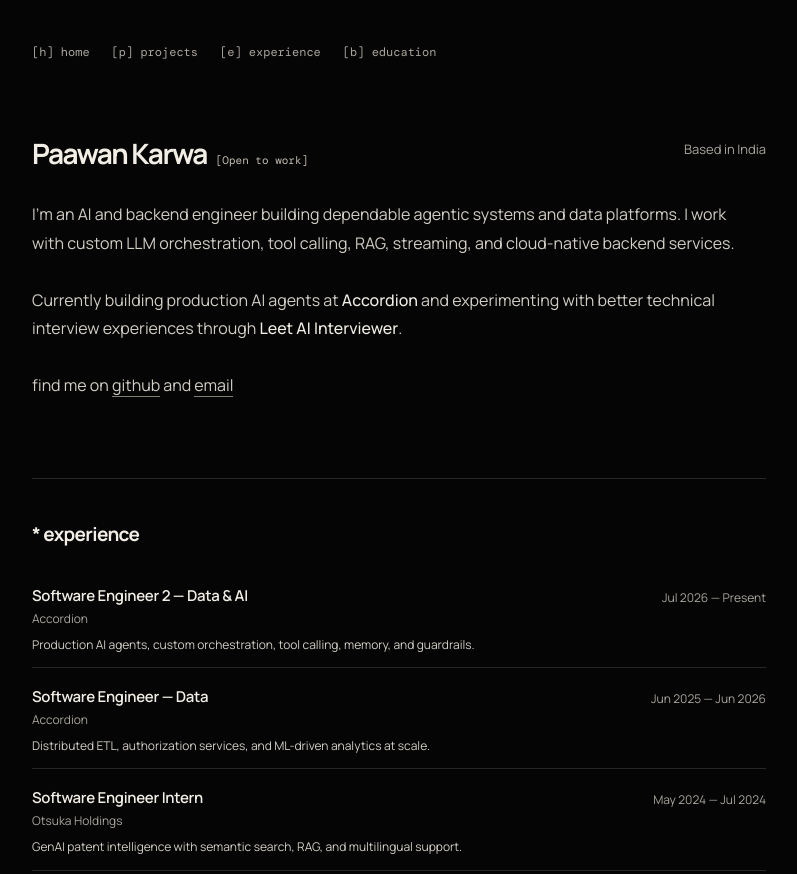
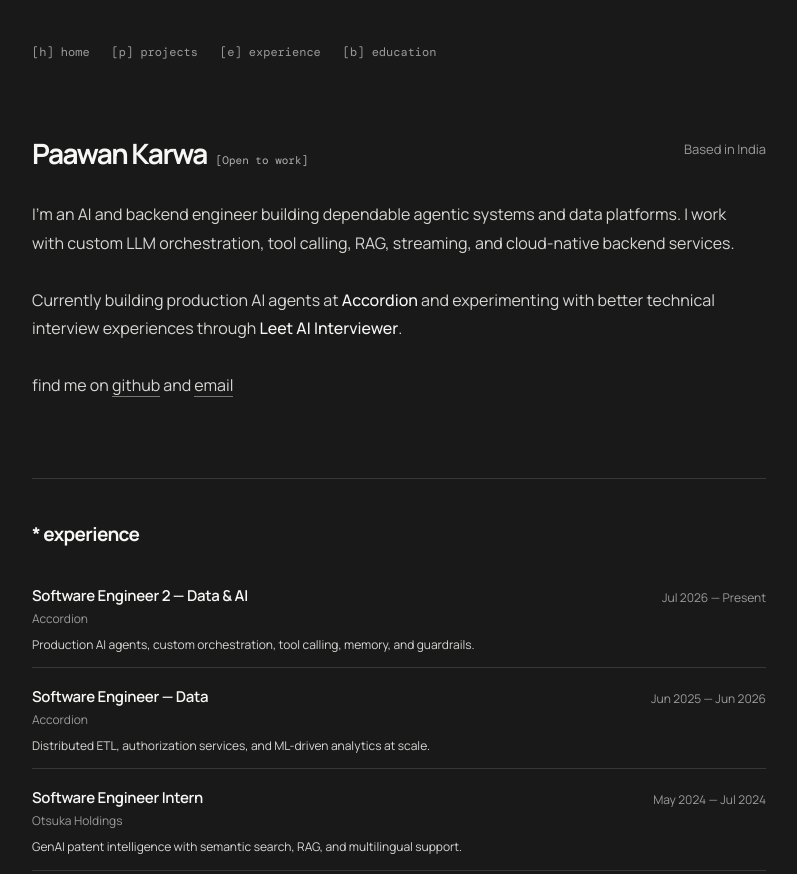
Before and after one commit to karwap22/karwap22.github.io, a plain HTML site: page index.html in a window 1280 px wide. Shown: the top 874 px of the page, without its empty margins (241-1038 px from the left). Drawn offline with nearby package versions, Linux system fonts and the light colour scheme.

Commit message:
Use Notion-inspired gray palette

```diff
--- a/style.css
+++ b/style.css
@@ -1,18 +1,18 @@
-:root { --bg: #050505; --text: #f2eee5; --muted: #aaa59d; --line: #282725; }
+:root { --bg: #191919; --text: #f7f7f5; --muted: #9b9b9b; --line: #373737; }
 * { box-sizing: border-box; }
 html { scroll-behavior: smooth; }
 body { margin: 0; background: var(--bg); color: var(--text); font-family: Manrope, sans-serif; }
-a { color: inherit; text-decoration: none; border-bottom: 1px solid #817d76; }
+a { color: inherit; text-decoration: none; border-bottom: 1px solid #767676; }
 a:hover { color: #fff; border-color: #fff; }
 main { max-width: 790px; margin: 0 auto; padding: 44px 28px 30px; }
 nav { display: flex; gap: 22px; font: 12px "DM Mono", monospace; }
 nav a { border: 0; color: var(--muted); } nav a:hover { color: var(--text); }
 .intro { position: relative; padding: 74px 0 78px; }
-.title-line { display: flex; align-items: baseline; gap: 9px; }.title-line span { color: #c3bcb2; font: 11px "DM Mono", monospace; }
+.title-line { display: flex; align-items: baseline; gap: 9px; }.title-line span { color: #b1b1ae; font: 11px "DM Mono", monospace; }
 h1, h2, h3, p { margin-top: 0; } h1 { margin-bottom: 0; font-size: 28px; letter-spacing: -.055em; }
-.location { position: absolute; right: 0; top: 80px; color: var(--muted); font-size: 13px; }.intro > p:not(.location) { max-width: 720px; margin: 28px 0 0; color: #d3cec5; font-size: 16px; line-height: 1.8; }.intro strong { color: var(--text); font-weight: 500; }.intro .links { margin-top: 25px; color: var(--muted); }
-section:not(.intro) { padding: 42px 0; border-top: 1px solid var(--line); } h2 { margin-bottom: 25px; font-size: 19px; letter-spacing: -.035em; } h2::first-letter { color: #cfc8bd; }
-.list { display: grid; gap: 5px; }.list article { display: flex; justify-content: space-between; gap: 24px; padding: 13px 0; border-bottom: 1px solid var(--line); }.list h3, .project h3 { margin-bottom: 4px; font-size: 15px; font-weight: 600; letter-spacing: -.02em; }.list p, time, .meta { margin: 0; color: var(--muted); font-size: 12px; }.list .detail { max-width: 520px; margin-top: 8px; color: #d3cec5; line-height: 1.6; }.list time { padding-top: 4px; white-space: nowrap; }
-.project { padding: 3px 0 8px; }.project p { max-width: 650px; color: #d3cec5; font-size: 14px; line-height: 1.75; }.project .meta { margin-top: 18px; font: 11px "DM Mono", monospace; }.project-link { display: inline-block; margin-top: 18px; font: 11px "DM Mono", monospace; }
+.location { position: absolute; right: 0; top: 80px; color: var(--muted); font-size: 13px; }.intro > p:not(.location) { max-width: 720px; margin: 28px 0 0; color: #d7d7d4; font-size: 16px; line-height: 1.8; }.intro strong { color: var(--text); font-weight: 500; }.intro .links { margin-top: 25px; color: var(--muted); }
+section:not(.intro) { padding: 42px 0; border-top: 1px solid var(--line); } h2 { margin-bottom: 25px; font-size: 19px; letter-spacing: -.035em; } h2::first-letter { color: #d2d2cf; }
+.list { display: grid; gap: 5px; }.list article { display: flex; justify-content: space-between; gap: 24px; padding: 13px 0; border-bottom: 1px solid var(--line); }.list h3, .project h3 { margin-bottom: 4px; font-size: 15px; font-weight: 600; letter-spacing: -.02em; }.list p, time, .meta { margin: 0; color: var(--muted); font-size: 12px; }.list .detail { max-width: 520px; margin-top: 8px; color: #d7d7d4; line-height: 1.6; }.list time { padding-top: 4px; white-space: nowrap; }
+.project { padding: 3px 0 8px; }.project p { max-width: 650px; color: #d7d7d4; font-size: 14px; line-height: 1.75; }.project .meta { margin-top: 18px; font: 11px "DM Mono", monospace; }.project-link { display: inline-block; margin-top: 18px; font: 11px "DM Mono", monospace; }
 footer { padding-top: 25px; border-top: 1px solid var(--line); color: var(--muted); font: 10px "DM Mono", monospace; }
 @media (max-width: 600px) { main { padding: 28px 20px; } nav { gap: 13px; font-size: 10px; }.intro { padding: 60px 0; }.title-line { display: block; }.title-line span { display: block; margin-top: 8px; }.location { position: static; margin: 22px 0 0; }.intro > p:not(.location) { margin-top: 22px; font-size: 15px; }.list article { display: block; }.list time { display: block; margin-top: 7px; }.list h3 { font-size: 14px; } }
```
Also changed, not shown: favicon.svg.
